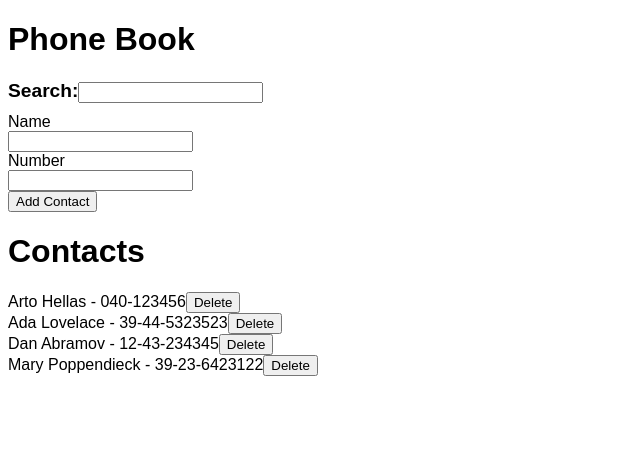
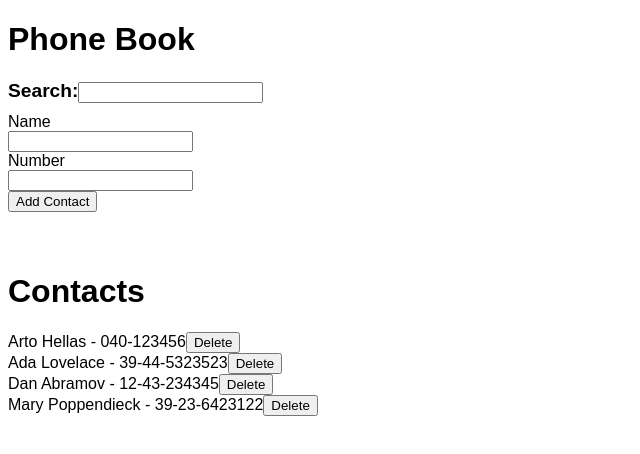
Before and after one commit to leo-oliv3r/FullStackOpen, a React (Vite) app in the folder part2/phonebook/: page / in a window 1280 px wide. Shown: the top 454 px of the page, without its empty margins (0-640 px from the left). Built offline with nearby package versions, Linux system fonts and the light colour scheme; data requests are answered from the project's data file.

Commit message:
finish part 2.16

```diff
--- a/part2/phonebook/src/App.jsx
+++ b/part2/phonebook/src/App.jsx
@@ -5,12 +5,14 @@ import Title from "./components/Title";
 import ContactForm from "./components/ContactForm";
 import ContactList from "./components/ContactList";
 import SearchBar from "./components/SearchBar";
+import Notification from "./components/Notification";
 
 function App() {
     const [persons, setPersons] = useState([]);
     const [newName, setNewName] = useState("");
     const [newNumber, setNewNumber] = useState("");
     const [searchWord, setSearchWord] = useState("");
+    const [notificationMessage, setNewNotification] = useState({ message: "", type: "" });
 
     useEffect(() => {
         phonebookService.getAllPersons().then((res) => setPersons(res));
@@ -29,12 +31,16 @@ function App() {
                 setPersons={setPersons}
                 newNumber={newNumber}
                 setNewNumber={setNewNumber}
+                setNewNotification={setNewNotification}
             ></ContactForm>
+
+            <Notification notificationMessage={notificationMessage} />
 
             <ContactList
                 persons={persons}
                 setPersons={setPersons}
                 searchWord={searchWord}
+                setNewNotification={setNewNotification}
             ></ContactList>
         </div>
     );
--- a/part2/phonebook/src/components/ContactForm.jsx
+++ b/part2/phonebook/src/components/ContactForm.jsx
@@ -1,7 +1,15 @@
 /* eslint-disable react/prop-types */
 import phonebookService from "../services/phonebook";
 
-function ContactForm({ setNewName, newName, setPersons, persons, newNumber, setNewNumber }) {
+function ContactForm({
+    setNewName,
+    newName,
+    setPersons,
+    persons,
+    newNumber,
+    setNewNumber,
+    setNewNotification,
+}) {
     const nameAlreadyInUse = persons.find(
         (person) => person.name.toLowerCase() === newName.toLowerCase()
     );
@@ -12,12 +20,18 @@ function ContactForm({ setNewName, newName, setPersons, persons, newNumber, setN
         e.preventDefault();
 
         if (nameAlreadyInUse) {
-            alert(`Name "${newName}" is already added to phonebook`);
+            setNewNotification({
+                message: `Name "${newName}" is already on the phonebook`,
+                type: "warning",
+            });
             return;
         }
 
         if (phoneNumberAlreadyInUse) {
-            alert(`Number ${newNumber} is already added to phonebook`);
+            setNewNotification({
+                message: `Number ${newNumber} is already on the phonebook`,
+                type: "warning",
+            });
             return;
         }
 
@@ -25,9 +39,13 @@ function ContactForm({ setNewName, newName, setPersons, persons, newNumber, setN
             name: newName,
             phoneNumber: newNumber,
         });
+        const newPersons = [...persons, newPerson];
 
-        const newPersons = [...persons, newPerson];
         setPersons(newPersons);
+        setNewNotification({
+            message: `Contact "${newName} - ${newNumber}" created`,
+            type: "created",
+        });
         setNewName("");
         setNewNumber("");
     };
--- a/part2/phonebook/src/components/ContactList.jsx
+++ b/part2/phonebook/src/components/ContactList.jsx
@@ -13,17 +13,17 @@ function Contact({ name, phoneNumber }) {
     );
 }
 
-function ContactList({ persons, setPersons, searchWord }) {
+function ContactList({ persons, setPersons, setNewNotification, searchWord }) {
     const personsToRender = searchWord
         ? persons.filter((person) => person.name.toLowerCase().includes(searchWord.toLowerCase()))
         : persons;
 
     const handleClick = (person) => {
-        const confirmed = confirm(`Confirm delete of ${person.name}?`);
+        const confirmed = confirm(`Confirm delete of ${person.name.toUpperCase()}?`);
 
         if (confirmed) {
             phonebookService.deleteContact(person.id).then(() => {
-                alert(`${person.name} deleted`);
+                setNewNotification({ message: `Contact ${person.name} deleted`, type: "deleted" });
                 const newPersons = persons.filter((current) => current.id !== person.id);
                 setPersons(newPersons);
             });
--- /dev/null
+++ b/part2/phonebook/src/components/Notification.jsx
@@ -0,0 +1,24 @@
+/* eslint-disable react/prop-types */
+
+function Notification({ notificationMessage }) {
+    let style = {
+        fontWeight: "bold",
+        padding: "20px",
+    };
+
+    if (notificationMessage.type === "created") {
+        style = { ...style, border: "solid 2px green", color: "green", backgroundColor: "silver" };
+    }
+
+    if (notificationMessage.type === "warning" || notificationMessage.type === "deleted") {
+        style = { ...style, border: "solid 2px red", color: "red", backgroundColor: "silver" };
+    }
+
+    return (
+        <div style={style}>
+            <em>{notificationMessage.message}</em>
+        </div>
+    );
+}
+
+export default Notification;
```
Also changed, not shown: part2/phonebook/db.json (indentation only).
